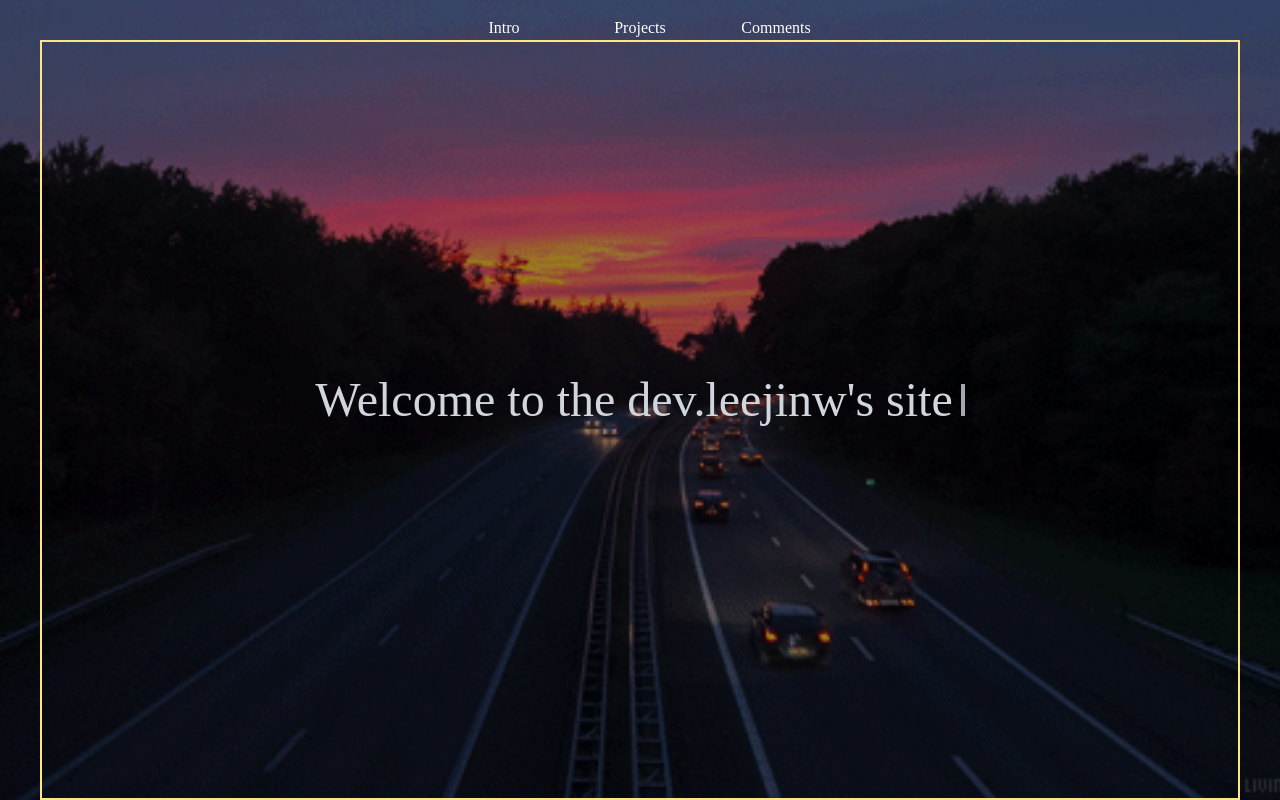
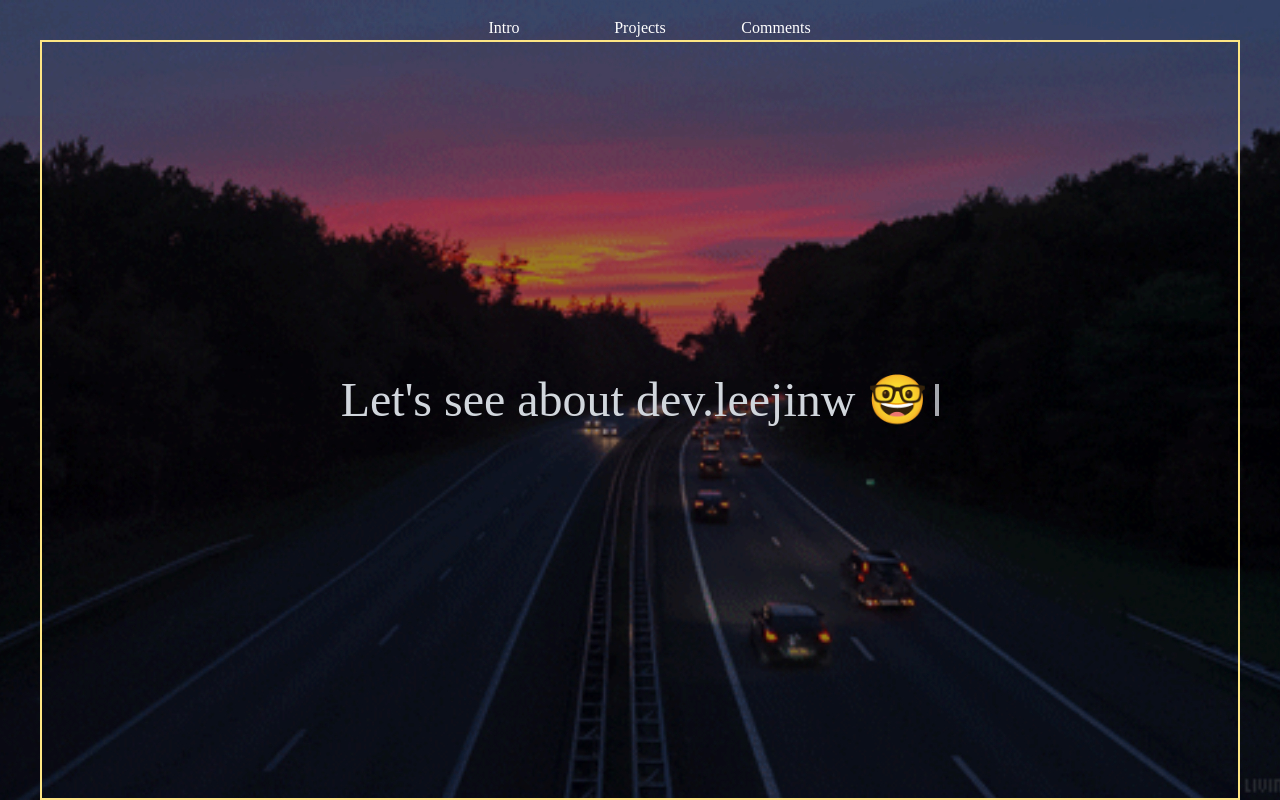
Before and after one commit to dlwlsdn201/dev.leejinw-portfolio-2025--react19, a React (Vite) app: page / in a window 1280 px wide. Shown: the top 800 px of the page. Built offline with nearby package versions, Linux system fonts and the light colour scheme.

Commit message:
:art: Intro text 문구 수정

```diff
--- a/src/widgets/intro/IntroWidget.tsx
+++ b/src/widgets/intro/IntroWidget.tsx
@@ -2,7 +2,7 @@ import { motion } from 'motion/react';
 import { useEffect, useState } from 'react';
 import { StyledContainer } from './style/StyledContainer';
 
-const CONTENTS_VALUE = "Welcome to the dev.leejinw's site"; // 출력할 텍스트
+const CONTENTS_VALUE = "Let's see about dev.leejinw 🤓"; // 출력할 텍스트
 
 export const IntroWidget = () => {
   const [displayText, setDisplayText] = useState('');
```
